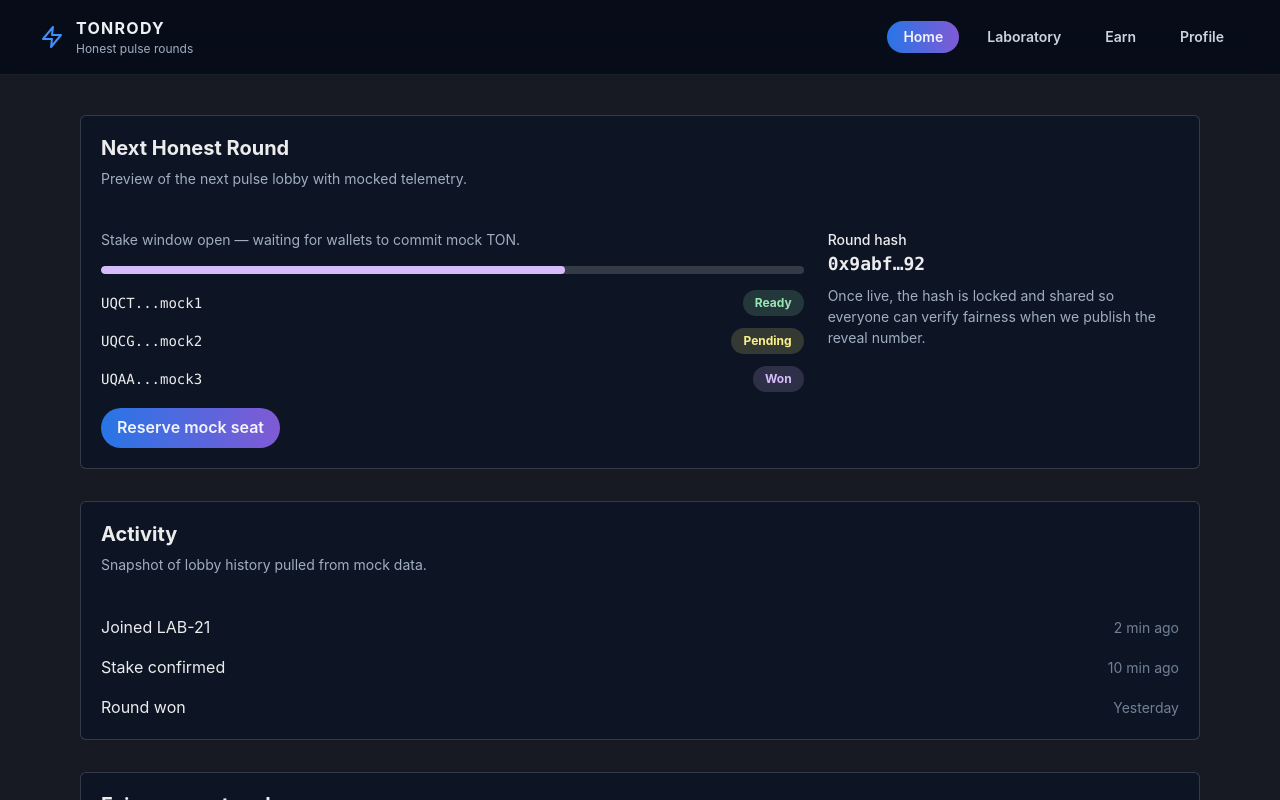
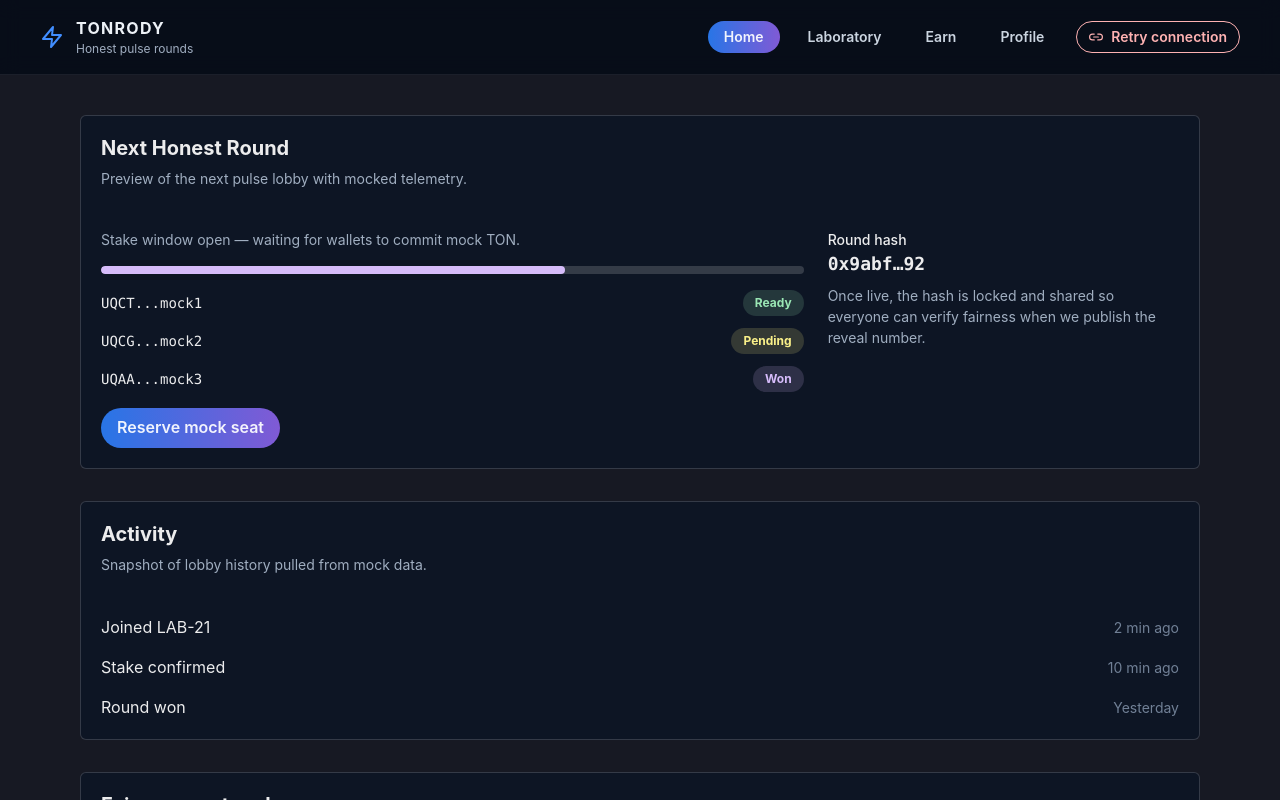
Before and after one commit to mykicktapm-ship-it/tonrodniy, a React (Vite) app in the folder frontend/: page / in a window 1280 px wide. Both pictures are taken after a click on the button "Reserve mock seat". Shown: the top 800 px of the page. Built offline with nearby package versions, Linux system fonts and the light colour scheme.

Commit message:
feat: add TonConnect integration scaffold

```diff
--- a/frontend/src/components/AppLayout.tsx
+++ b/frontend/src/components/AppLayout.tsx
@@ -1,15 +1,8 @@
-import {
-  Box,
-  Flex,
-  HStack,
-  Icon,
-  Text,
-  Button,
-  useColorModeValue,
-} from '@chakra-ui/react';
+import { Box, Flex, HStack, Icon, Text, Button, useColorModeValue } from '@chakra-ui/react';
 import { NavLink, Outlet } from 'react-router-dom';
 import { APP_TABS } from '../lib/constants';
 import { FiZap } from 'react-icons/fi';
+import { TonConnectButton } from './wallet/TonConnectButton';
 
 export function AppLayout() {
   const borderColor = useColorModeValue('blackAlpha.200', 'whiteAlpha.200');
@@ -41,21 +34,19 @@ export function AppLayout() {
             </Text>
           </Box>
         </HStack>
+        <HStack spacing={{ base: 2, md: 4 }} flexWrap="wrap" justify="flex-end">
           <HStack spacing={{ base: 1, md: 3 }}>
             {APP_TABS.map((tab) => (
               <NavLink key={tab.path} to={tab.path} end={tab.path === '/'}>
                 {({ isActive }) => (
-                <Button
-                  variant={isActive ? 'solid' : 'ghost'}
-                  size="sm"
-                  px={4}
-                  fontSize="sm"
-                >
+                  <Button variant={isActive ? 'solid' : 'ghost'} size="sm" px={4} fontSize="sm">
                     {tab.label}
                   </Button>
                 )}
               </NavLink>
             ))}
+          </HStack>
+          <TonConnectButton />
         </HStack>
       </Flex>
       <Box as="main" flex="1" px={{ base: 4, md: 10 }} py={10} maxW="1200px" mx="auto" w="full">
--- /dev/null
+++ b/frontend/src/components/wallet/TonConnectButton.tsx
@@ -0,0 +1,58 @@
+import { Button, HStack, Icon, Text, Tooltip } from '@chakra-ui/react';
+import { FiLink2 } from 'react-icons/fi';
+import { useTonConnectContext } from '../../providers/TonConnectUIProvider';
+
+function shortAddress(address: string) {
+  if (address.length <= 10) {
+    return address;
+  }
+  return `${address.slice(0, 4)}…${address.slice(-4)}`;
+}
+
+export function TonConnectButton() {
+  const { wallet, status, isRestoring, isBusy, error, openModal, disconnect, retry } = useTonConnectContext();
+  const isLoading = status === 'loading' || isRestoring || isBusy;
+  const isConnected = Boolean(wallet);
+  const colorScheme = error ? 'red' : isConnected ? 'green' : 'blue';
+  const variant = isConnected ? 'solid' : 'outline';
+  const handleClick = async () => {
+    if (error) {
+      retry();
+      return;
+    }
+
+    if (isConnected) {
+      await disconnect();
+      return;
+    }
+
+    await openModal();
+  };
+
+  const tooltipLabel = error || (wallet?.device?.appName && `Connected via ${wallet.device.appName}`) || undefined;
+
+  return (
+    <Tooltip label={tooltipLabel} isDisabled={!tooltipLabel} hasArrow>
+      <Button
+        size="sm"
+        colorScheme={colorScheme}
+        variant={variant}
+        onClick={handleClick}
+        isLoading={isLoading}
+        loadingText={isConnected ? 'Disconnecting' : 'Connecting'}
+        leftIcon={<Icon as={FiLink2} />}
+      >
+        <HStack spacing={2}>
+          <Text color="currentColor" fontWeight="semibold">
+            {error ? 'Retry connection' : isConnected ? shortAddress(wallet!.account.address) : 'Connect wallet'}
+          </Text>
+          {!error && isConnected && wallet?.device?.appName && (
+            <Text fontSize="xs" opacity={0.8} color="currentColor">
+              {wallet.device.appName}
+            </Text>
+          )}
+        </HStack>
+      </Button>
+    </Tooltip>
+  );
+}
--- a/frontend/src/main.tsx
+++ b/frontend/src/main.tsx
@@ -4,13 +4,16 @@ import { ChakraProvider, ColorModeScript } from '@chakra-ui/react';
 import { BrowserRouter } from 'react-router-dom';
 import App from './App';
 import { theme } from './theme';
+import { TonConnectUIProvider } from './providers/TonConnectUIProvider';
 
 ReactDOM.createRoot(document.getElementById('root') as HTMLElement).render(
   <React.StrictMode>
     <ChakraProvider theme={theme}>
       <ColorModeScript initialColorMode={theme.config.initialColorMode} />
       <BrowserRouter>
-        <App />
+        <TonConnectUIProvider manifestUrl="/tonconnect-manifest.json">
+          <App />
+        </TonConnectUIProvider>
       </BrowserRouter>
     </ChakraProvider>
   </React.StrictMode>,
--- /dev/null
+++ b/frontend/src/providers/TonConnectUIProvider.tsx
@@ -0,0 +1,238 @@
+import {
+  createContext,
+  useCallback,
+  useContext,
+  useEffect,
+  useMemo,
+  useState,
+  type ReactNode,
+} from 'react';
+
+interface TonConnectAccount {
+  address: string;
+  chain?: string;
+}
+
+interface TonConnectDevice {
+  appName?: string;
+  platform?: string;
+}
+
+export interface TonConnectConnectedWallet {
+  account: TonConnectAccount;
+  device?: TonConnectDevice;
+}
+
+interface TonConnectUIOptions {
+  manifestUrl: string;
+}
+
+interface TonConnectUIInstance {
+  wallet?: TonConnectConnectedWallet | null;
+  connectionRestored?: Promise<boolean>;
+  onStatusChange?: (callback: (wallet: TonConnectConnectedWallet | null) => void) => () => void;
+  openModal?: () => Promise<void> | void;
+  disconnect?: () => Promise<void> | void;
+}
+
+type TonConnectStatus = 'idle' | 'loading' | 'ready' | 'error';
+
+interface TonConnectContextValue {
+  wallet: TonConnectConnectedWallet | null;
+  tonConnectUI: TonConnectUIInstance | null;
+  status: TonConnectStatus;
+  error?: string;
+  isRestoring: boolean;
+  isBusy: boolean;
+  openModal: () => Promise<void>;
+  disconnect: () => Promise<void>;
+  retry: () => void;
+}
+
+const TonConnectContext = createContext<TonConnectContextValue | undefined>(undefined);
+
+declare global {
+  interface Window {
+    TonConnectUI?: new (options: TonConnectUIOptions) => TonConnectUIInstance;
+  }
+}
+
+const TON_CONNECT_SCRIPT_URL = 'https://unpkg.com/@tonconnect/ui@latest/dist/tonconnect-ui.min.js';
+let loaderPromise: Promise<void> | null = null;
+
+async function ensureTonConnectScript(): Promise<void> {
+  if (typeof window === 'undefined') {
+    return Promise.reject(new Error('TonConnect UI is only available in the browser'));
+  }
+
+  if (window.TonConnectUI) {
+    return Promise.resolve();
+  }
+
+  if (loaderPromise) {
+    return loaderPromise;
+  }
+
+  loaderPromise = new Promise<void>((resolve, reject) => {
+    const script = document.createElement('script');
+    script.src = TON_CONNECT_SCRIPT_URL;
+    script.async = true;
+    script.onload = () => resolve();
+    script.onerror = () => {
+      loaderPromise = null;
+      reject(new Error('Failed to load TonConnect UI script'));
+    };
+    document.head.appendChild(script);
+  });
+
+  return loaderPromise;
+}
+
+interface TonConnectProviderProps {
+  manifestUrl: string;
+  children: ReactNode;
+}
+
+export function TonConnectUIProvider({ manifestUrl, children }: TonConnectProviderProps) {
+  const [wallet, setWallet] = useState<TonConnectConnectedWallet | null>(null);
+  const [tonConnectUI, setTonConnectUI] = useState<TonConnectUIInstance | null>(null);
+  const [status, setStatus] = useState<TonConnectStatus>('idle');
+  const [error, setError] = useState<string | undefined>();
+  const [isRestoring, setIsRestoring] = useState(true);
+  const [isBusy, setIsBusy] = useState(false);
+  const [reloadKey, setReloadKey] = useState(0);
+
+  useEffect(() => {
+    let isMounted = true;
+    let unsubscribe: (() => void) | undefined;
+    let instance: TonConnectUIInstance | null = null;
+
+    async function initTonConnect() {
+      if (typeof window === 'undefined') {
+        return;
+      }
+
+      setStatus('loading');
+      setError(undefined);
+      setIsRestoring(true);
+
+      try {
+        await ensureTonConnectScript();
+        if (!isMounted) return;
+
+        const TonConnectCtor = window.TonConnectUI;
+        if (!TonConnectCtor) {
+          throw new Error('TonConnect UI is unavailable in this environment');
+        }
+
+        const absoluteManifestUrl = new URL(manifestUrl, window.location.origin).toString();
+        instance = new TonConnectCtor({ manifestUrl: absoluteManifestUrl });
+        setTonConnectUI(instance);
+        setStatus('ready');
+        setWallet(instance.wallet ?? null);
+
+        if (instance.connectionRestored) {
+          instance.connectionRestored.finally(() => {
+            if (isMounted) {
+              setIsRestoring(false);
+            }
+          });
+        } else {
+          setIsRestoring(false);
+        }
+
+        if (instance.onStatusChange) {
+          unsubscribe = instance.onStatusChange((nextWallet) => {
+            if (!isMounted) return;
+            setWallet(nextWallet);
+          });
+        }
+      } catch (err) {
+        if (!isMounted) return;
+        setStatus('error');
+        setWallet(null);
+        setTonConnectUI(null);
+        setIsRestoring(false);
+        setError(err instanceof Error ? err.message : 'Failed to initialize TonConnect UI');
+      }
+    }
+
+    initTonConnect();
+
+    return () => {
+      isMounted = false;
+      unsubscribe?.();
+    };
+  }, [manifestUrl, reloadKey]);
+
+  const retry = useCallback(() => {
+    setReloadKey((key) => key + 1);
+  }, []);
+
+  const openModal = useCallback(async () => {
+    if (!tonConnectUI?.openModal) {
+      setError('Wallet provider is not ready yet.');
+      return;
+    }
+
+    setIsBusy(true);
+    setError(undefined);
+    try {
+      await Promise.resolve(tonConnectUI.openModal());
+    } catch (err) {
+      setError(err instanceof Error ? err.message : 'Unable to open wallet modal');
+    } finally {
+      setIsBusy(false);
+    }
+  }, [tonConnectUI]);
+
+  const disconnect = useCallback(async () => {
+    if (!tonConnectUI?.disconnect) {
+      return;
+    }
+
+    setIsBusy(true);
+    try {
+      await Promise.resolve(tonConnectUI.disconnect());
+      setWallet(null);
+    } catch (err) {
+      setError(err instanceof Error ? err.message : 'Failed to disconnect wallet');
+    } finally {
+      setIsBusy(false);
+    }
+  }, [tonConnectUI]);
+
+  const value = useMemo<TonConnectContextValue>(
+    () => ({
+      wallet,
+      tonConnectUI,
+      status,
+      error,
+      isRestoring,
+      isBusy,
+      openModal,
+      disconnect,
+      retry,
+    }),
+    [wallet, tonConnectUI, status, error, isRestoring, isBusy, openModal, disconnect, retry],
+  );
+
+  return <TonConnectContext.Provider value={value}>{children}</TonConnectContext.Provider>;
+}
+
+export function useTonConnectContext() {
+  const context = useContext(TonConnectContext);
+  if (!context) {
+    throw new Error('useTonConnectContext must be used within TonConnectUIProvider');
+  }
+  return context;
+}
+
+export function useTonWallet() {
+  return useTonConnectContext().wallet;
+}
+
+export function useTonConnectUI() {
+  const { tonConnectUI } = useTonConnectContext();
+  return [tonConnectUI, () => undefined] as const;
+}
```
Also changed, not shown: frontend/public/tonconnect-manifest.json (added, +7 -0 lines), 1 other file (tests, documents, lock files or other folders). Lines whose indentation alone changed are shown as unchanged.
